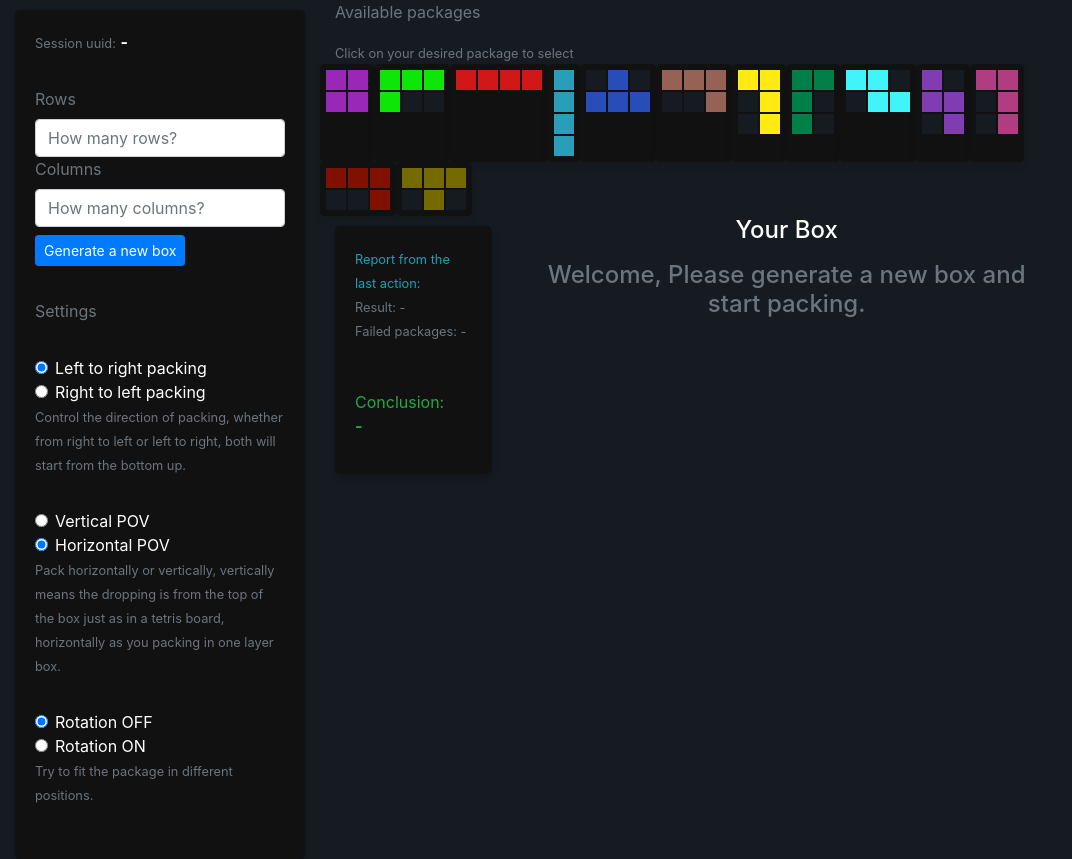
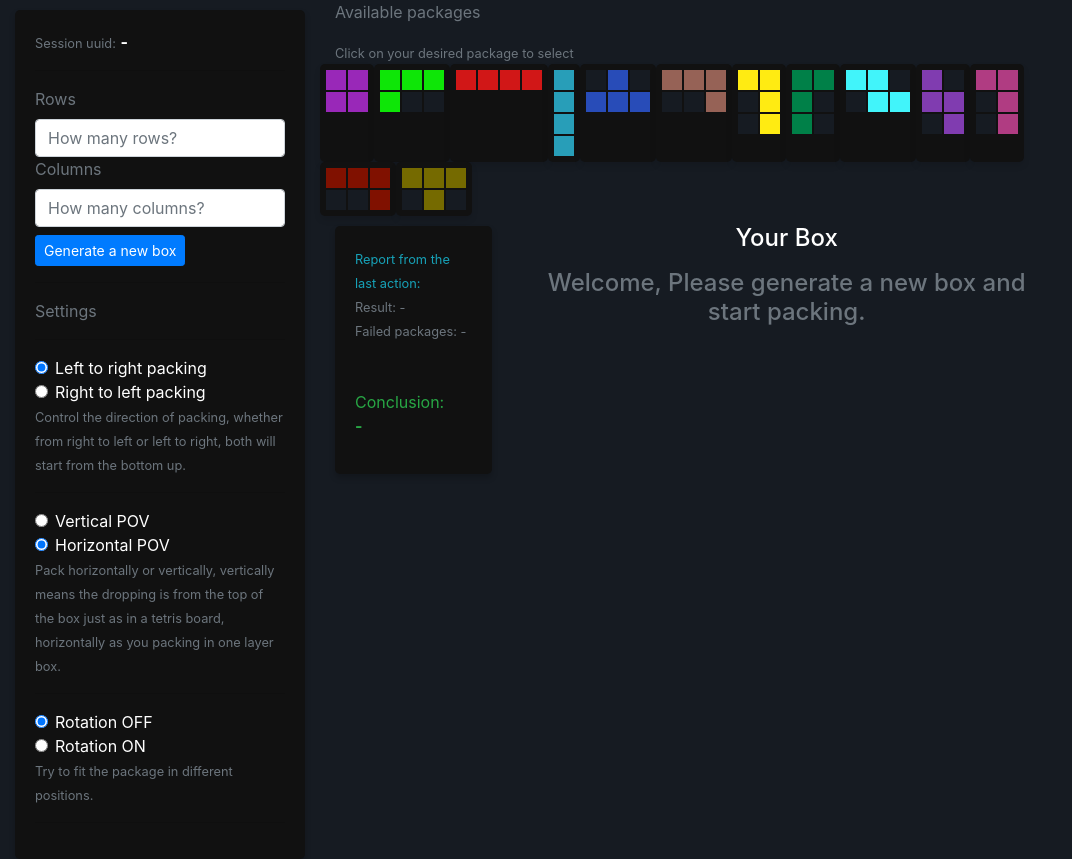
Before and after one commit to waseem-hamoolaila/alpha-augmented, a Django app: page / in a window 1280 px wide. Shown: the whole page, without its empty margins (0-1072 px from the left). Run offline with Django 4.2, Linux system fonts and the light colour scheme; some libraries are stand-ins or nearby versions.

Commit message:
fix margins

```diff
--- a/templates/main/main_board.html
+++ b/templates/main/main_board.html
@@ -144,7 +144,7 @@
                     </div>
                 </div>
                 <div class="col-md-9">
-                    <h4 class="text-center">Your Box</h4>
+                    <h4 class="text-center mt-2">Your Box</h4>
                     <h4 class="text-secondary text-center mt-3" id="introduction-test-id">
                         Welcome, Please generate a new box and start packing.
                     </h4>
```
